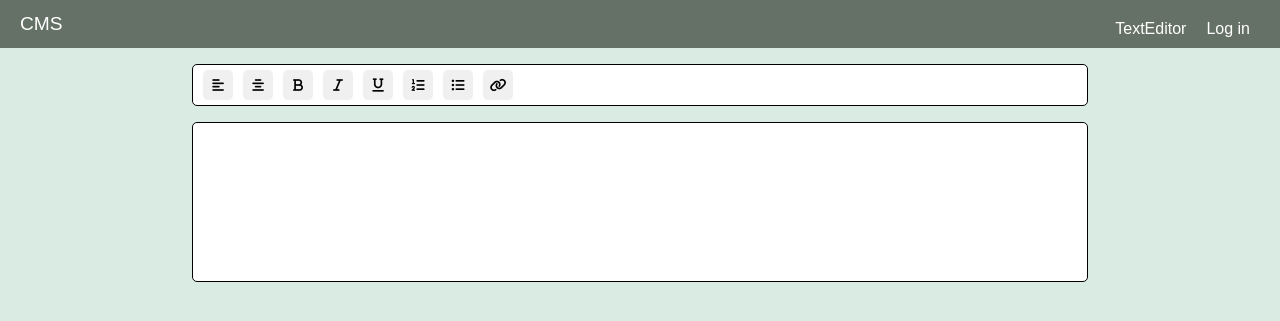
After one commit to Rafistefek2/cms, a PHP site: page /texteditor.php in a window 1280 px wide. The commit adds this page. Shown: the top 321 px of the page. Run offline with PHP 8.4, Linux system fonts and the light colour scheme.

Commit message:
texeditor
dodany text editor

```diff
--- a/css/general.css
+++ b/css/general.css
@@ -1,6 +1,7 @@
 *, *::after, *::before{
     padding: 0;
     margin: 0;
+    box-sizing: border-box;
 }
 
 body {
--- /dev/null
+++ b/css/texteditor.css
@@ -0,0 +1,31 @@
+.tool-list{
+    display: flex;
+    flex-flow: row nowrap;
+    padding: 5px 10px 5px;
+    overflow: hidden;
+    gap: 10px;
+    border: 1px solid black;
+    border-radius: 5px;
+    background-color: white;
+    list-style: none;
+    margin: 1em 0 1em;
+}
+.tool-btn{
+    display: block;
+    border: none;
+    border-radius: 5px;
+    height: 30px;
+    width: 30px;
+    cursor: pointer;
+    background-color: #f0f0f0;
+}
+.tool-btn:hover{
+    background-color: lightgray;
+}
+#output{
+    height: 10em;
+    padding: 1rem;
+    border: 1px solid black;
+    border-radius: 5px;
+    background-color: white;
+}
--- a/importy/header.php
+++ b/importy/header.php
@@ -26,6 +26,9 @@
         <a href="/cms/" class="pagelogo">CMS</a>
         <button id="menu-button" aria-expanded="false"><i class="fas fa-bars"></i></button>
         <ul id="menu">
+                <li>
+                    <a href="/cms/texteditor.php">TextEditor</a>
+                </li>
             <?php
                 if(!isset($_SESSION["username"])){
             ?>
--- /dev/null
+++ b/js/texteditor.js
@@ -0,0 +1,25 @@
+let output = document.querySelector("#output")
+let buttons = document.querySelectorAll(".tool-btn")
+
+for(let btn of buttons){
+    btn.addEventListener('click', ()=>{
+        let command = btn.dataset['command']
+
+        //? zmiana kolorów
+        if(btn.classList.contains("onoff")){
+            if (btn.style.backgroundColor === "lightgray") {
+                btn.style.backgroundColor = "#f0f0f0";
+            } else {
+                btn.style.backgroundColor = "lightgray";
+            }
+        }
+
+        if (command === 'createlink') {
+            let url = prompt("Wstaw link do tekstu:", "http:\/\/");
+            document.execCommand(command, false, url)
+        } else {
+            //? wykonanie komendy
+            document.execCommand(command, false, null)
+        }
+    })
+}
--- /dev/null
+++ b/texteditor.php
@@ -0,0 +1,65 @@
+<?php
+
+include('importy/bazadanych.php');
+include('importy/funkcje.php');
+include('importy/config.php');
+
+
+include('importy/header.php');
+
+
+//var_dump($_SESSION)
+?>
+<link rel="stylesheet" href="css/texteditor.css">
+<div class="container width-7">
+    <div class="toolbar">
+        <ul class="tool-list">
+            <li class="tool">
+                <button type="button" data-command="justifyLeft" class="tool-btn">
+                    <i class="fas fa-align-left"></i>
+                </button>
+            </li>
+            <li class="tool">
+                <button type="button" data-command="justifyCenter" class="tool-btn">
+                    <i class="fas fa-align-center"></i>
+                </button>
+            </li>
+            <li class="tool">
+                <button type="button" data-command="bold" class="tool-btn onoff">
+                    <i class="fas fa-bold"></i>
+                </button>
+            </li>
+            <li class="tool">
+                <button type="button" data-command="italic" class="tool-btn onoff">
+                    <i class="fas fa-italic"></i>
+                </button>
+            </li>
+            <li class="tool">
+                <button type="button" data-command="underline" class="tool-btn onoff">
+                    <i class="fas fa-underline"></i>
+                </button>
+            </li>
+            <li class="tool">
+                <button type="button" data-command="insertOrderedList" class="tool-btn">
+                    <i class="fas fa-list-ol"></i>
+                </button>
+            </li>
+            <li class="tool">
+                <button type="button" data-command="insertUnorderedList" class="tool-btn">
+                    <i class="fas fa-list-ul"></i>
+                </button>
+            </li>
+            <li class="tool">
+                <button type="button" data-command="createlink" class="tool-btn">
+                    <i class="fas fa-link"></i>
+                </button>
+            </li>
+        </ul>
+    </div>
+    <div id="output" contenteditable="true"></div>
+    <script src="js/texteditor.js"></script>
+</div>
+
+<?php
+include("importy/footer.php");
+?>
```
